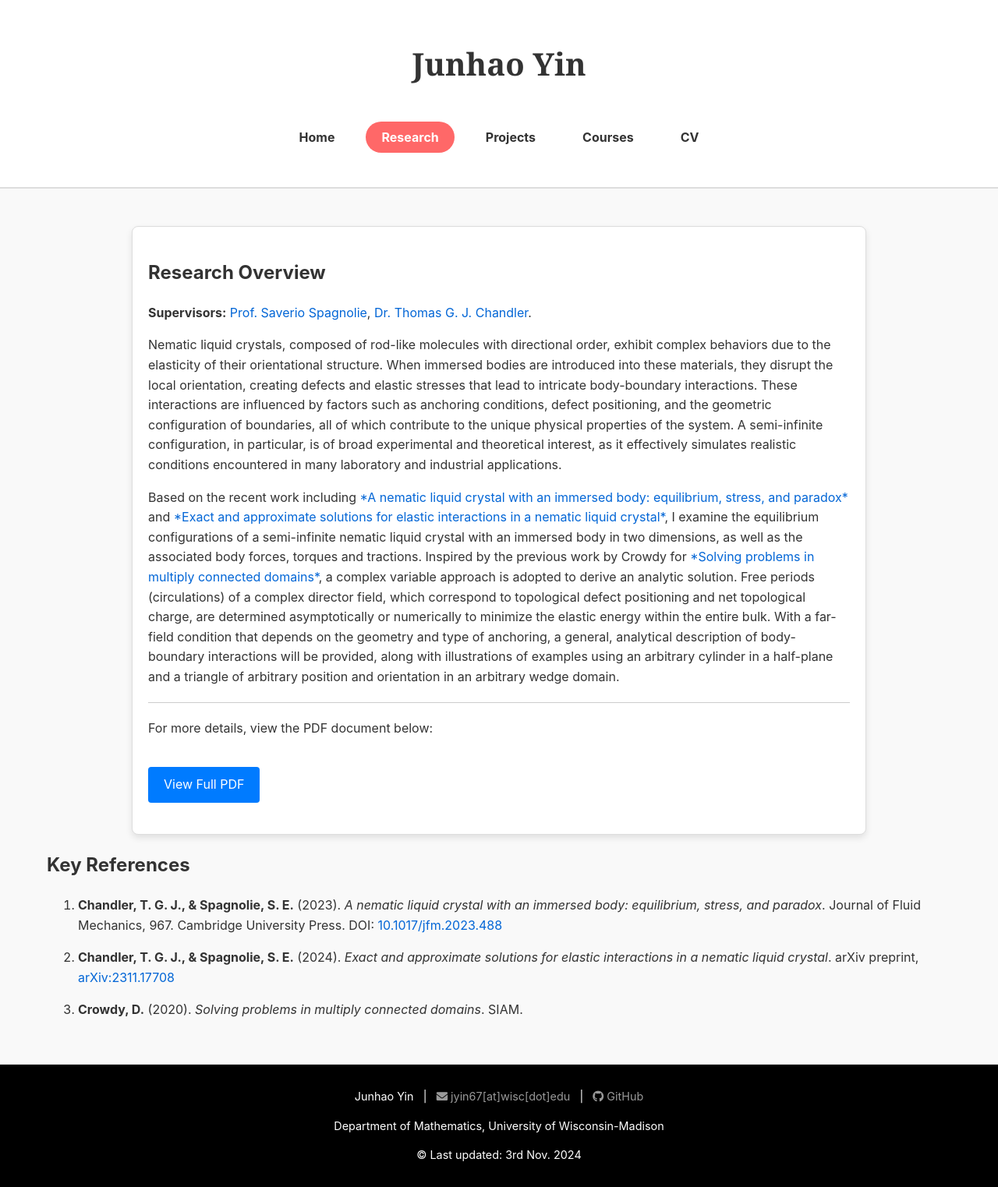
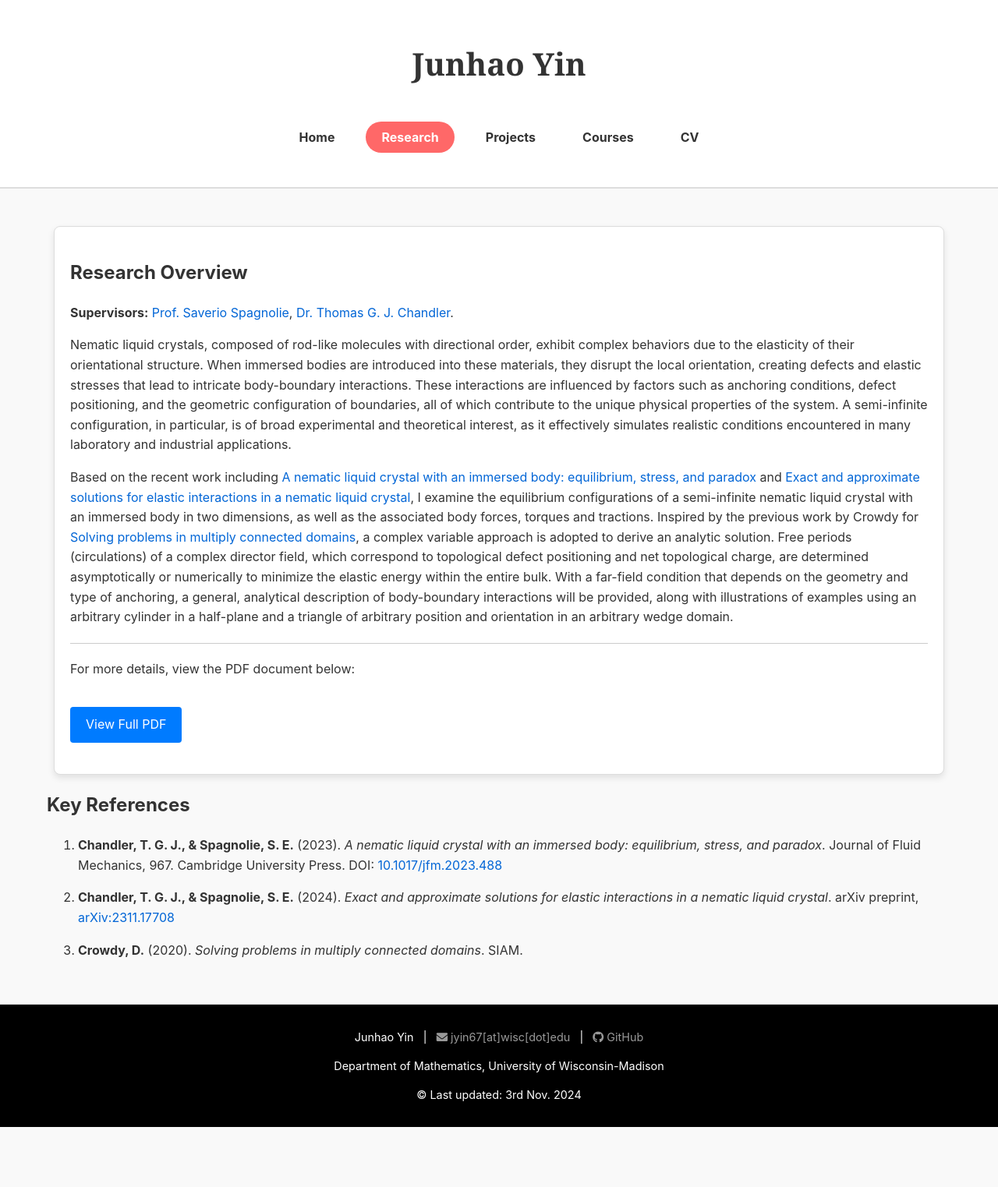
Before and after one commit to Yoon-1023/Yoon-1023.github.io, a Jekyll site: the page built from research.md, in a window 1280 px wide. Shown: the whole page at 78% size. Built offline with Jekyll 4.4.1, drawn with Linux system fonts in a browser that asks for light colours; after the commit the page ends 1446 px from its top, so only the background shows below that.

Commit message:
Update research.md

```diff
--- a/research.md
+++ b/research.md
@@ -38,7 +38,7 @@ header {
 }
 /* Content box styling */
 .research-content-box {
-    max-width: 900px; /* Match the width as seen on TGJ Chandler's page */
+    max-width: 1100px;
     margin: 20px auto; /* Center the content */
     background-color: white; /* White background for readability */
     padding: 20px; /* Add some padding */
@@ -66,7 +66,7 @@ header {
         Nematic liquid crystals, composed of rod-like molecules with directional order, exhibit complex behaviors due to the elasticity of their orientational structure. When immersed bodies are introduced into these materials, they disrupt the local orientation, creating defects and elastic stresses that lead to intricate body-boundary interactions. These interactions are influenced by factors such as anchoring conditions, defect positioning, and the geometric configuration of boundaries, all of which contribute to the unique physical properties of the system. A semi-infinite configuration, in particular, is of broad experimental and theoretical interest, as it effectively simulates realistic conditions encountered in many laboratory and industrial applications.
     </p>
     <p>
-        Based on the recent work including <a href="#key-references">*A nematic liquid crystal with an immersed body: equilibrium, stress, and paradox*</a> and <a href="#key-references">*Exact and approximate solutions for elastic interactions in a nematic liquid crystal*</a>, I examine the equilibrium configurations of a semi-infinite nematic liquid crystal with an immersed body in two dimensions, as well as the associated body forces, torques and tractions. Inspired by the previous work by Crowdy for <a href="#key-references">*Solving problems in multiply connected domains*</a>, a complex variable approach is adopted to derive an analytic solution. Free periods (circulations) of a complex director field, which correspond to topological defect positioning and net topological charge, are determined asymptotically or numerically to minimize the elastic energy within the entire bulk. With a far-field condition that depends on the geometry and type of anchoring, a general, analytical description of body-boundary interactions will be provided, along with illustrations of examples using an arbitrary cylinder in a half-plane and a triangle of arbitrary position and orientation in an arbitrary wedge domain.
+        Based on the recent work including <a href="#key-references">A nematic liquid crystal with an immersed body: equilibrium, stress, and paradox</a> and <a href="#key-references">Exact and approximate solutions for elastic interactions in a nematic liquid crystal</a>, I examine the equilibrium configurations of a semi-infinite nematic liquid crystal with an immersed body in two dimensions, as well as the associated body forces, torques and tractions. Inspired by the previous work by Crowdy for <a href="#key-references">Solving problems in multiply connected domains</a>, a complex variable approach is adopted to derive an analytic solution. Free periods (circulations) of a complex director field, which correspond to topological defect positioning and net topological charge, are determined asymptotically or numerically to minimize the elastic energy within the entire bulk. With a far-field condition that depends on the geometry and type of anchoring, a general, analytical description of body-boundary interactions will be provided, along with illustrations of examples using an arbitrary cylinder in a half-plane and a triangle of arbitrary position and orientation in an arbitrary wedge domain.
     </p>
   <!-- Separation line -->
     <hr>
```
